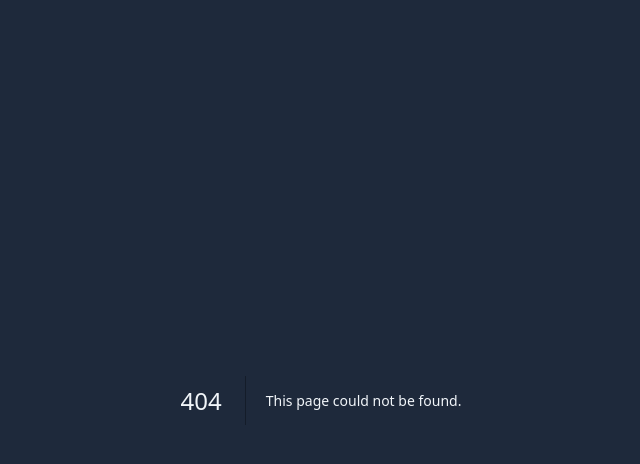
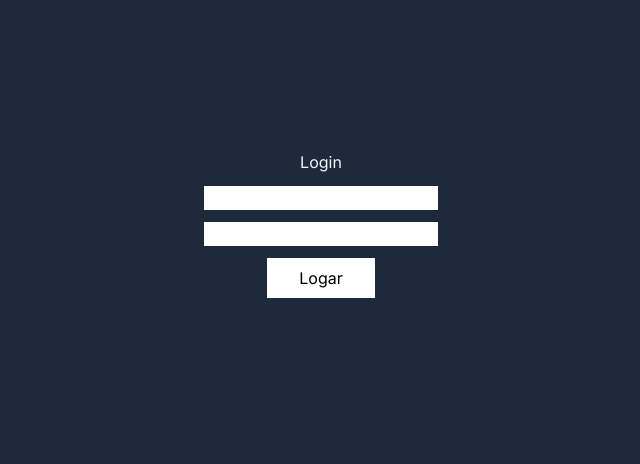
Before and after one commit to Fukushiro/forum, a Next.js app: page /login in a window 1280 px wide. Before the commit this address had no page. Shown: the top 464 px of the page, without its empty margins (319-959 px from the left). Built offline with nearby package versions, Linux system fonts and the light colour scheme.

Commit message:
feat : iniciado implementacao do redux

```diff
--- a/package.json
+++ b/package.json
@@ -9,6 +9,7 @@
     "lint": "next lint"
   },
   "dependencies": {
+    "@reduxjs/toolkit": "^1.9.5",
     "@types/node": "20.3.1",
     "@types/react": "18.2.14",
     "@types/react-dom": "18.2.6",
@@ -20,6 +21,7 @@
     "postcss": "8.4.24",
     "react": "18.2.0",
     "react-dom": "18.2.0",
+    "react-redux": "^8.1.1",
     "tailwindcss": "3.3.2",
     "typescript": "5.1.3"
   },
--- a/src/app/layout.tsx
+++ b/src/app/layout.tsx
@@ -1,3 +1,4 @@
+import { Providers } from "@/redux/provider";
 import "./globals.css";
 import { Inter } from "next/font/google";
 
@@ -16,7 +17,7 @@ export default function RootLayout({
   return (
     <html lang="en">
       <body className={`${inter.className} bg-slate-800 text-slate-100`}>
-        {children}
+        <Providers>{children}</Providers>
       </body>
     </html>
   );
--- /dev/null
+++ b/src/app/login/loginForm.tsx
@@ -0,0 +1,36 @@
+"use client";
+import { RootState } from "@/redux/store";
+import { useState, useEffect } from "react";
+import { useSelector } from "react-redux";
+export function LoginForm() {
+  const [username, setUsername] = useState<string>("");
+  const [password, setPassword] = useState<string>("");
+  useEffect(() => {
+    console.log(username);
+  }, [username]);
+  const count = useSelector((state: RootState) => state.user);
+  console.log(count);
+  return (
+    <form className="w-[500px] h-[500px] flex flex-col items-center gap-3 ">
+      <h1>Login</h1>
+      <input
+        type="text"
+        className="text-black"
+        value={username}
+        onChange={(event) => {
+          setUsername(event.target.value);
+        }}
+      />
+      <input
+        type="password"
+        className="text-black"
+        onChange={(event) => {
+          setPassword(event.target.value);
+        }}
+      />
+      <button type="submit" className="bg-white text-black px-8 py-2 ">
+        Logar
+      </button>
+    </form>
+  );
+}
--- /dev/null
+++ b/src/app/login/page.tsx
@@ -0,0 +1,14 @@
+import { useSelector } from "react-redux";
+import { LoginForm } from "./loginForm";
+import { RootState } from "@/redux/store";
+
+export default function Login() {
+  async function submit(data: FormData) {
+    "use server";
+  }
+  return (
+    <main className="flex justify-center h-screen w-full   items-center">
+      <LoginForm />
+    </main>
+  );
+}
--- /dev/null
+++ b/src/redux/provider.tsx
@@ -0,0 +1,8 @@
+"use client";
+
+import { store } from "./store";
+import { Provider } from "react-redux";
+
+export function Providers({ children }: { children: React.ReactNode }) {
+  return <Provider store={store}>{children}</Provider>;
+}
--- /dev/null
+++ b/src/redux/slices/userSlice.ts
@@ -0,0 +1,23 @@
+import { createSlice } from "@reduxjs/toolkit";
+
+export interface UserState {
+  id: string;
+  username: string;
+  loged: boolean;
+}
+
+const initialState: UserState = {
+  id: "",
+  username: "",
+  loged: false,
+};
+
+export const userSlice = createSlice({
+  name: "user",
+  initialState,
+  reducers: {},
+});
+
+export const {} = userSlice.actions;
+
+export default userSlice.reducer;
--- /dev/null
+++ b/src/redux/store.ts
@@ -0,0 +1,12 @@
+import { configureStore } from "@reduxjs/toolkit";
+import userReducer from "./slices/userSlice";
+export const store = configureStore({
+  reducer: {
+    user: userReducer,
+  },
+});
+
+// Infer the `RootState` and `AppDispatch` types from the store itself
+export type RootState = ReturnType<typeof store.getState>;
+// Inferred type: {posts: PostsState, comments: CommentsState, users: UsersState}
+export type AppDispatch = typeof store.dispatch;
```
Also changed, not shown: 1 other file (tests, documents, lock files or other folders).
